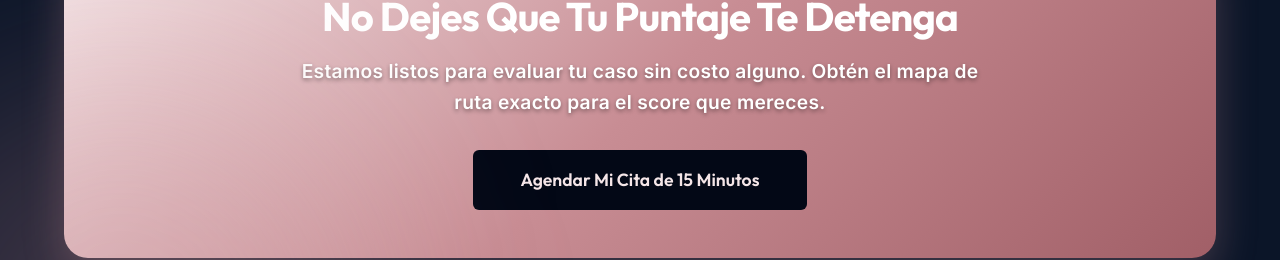
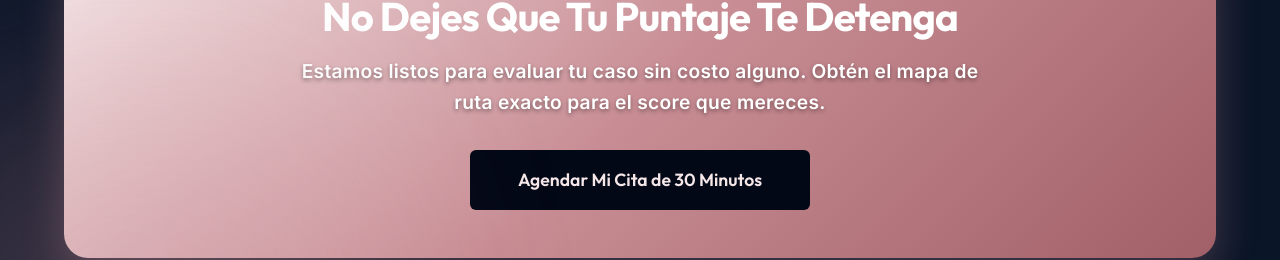
Before and after one commit to franciscoorqueda06-web/PaginaDayani, a React (Vite) app in the folder frontend/: page / in a window 1280 px wide. Shown: the part 5339-5599 px from the top of the page. Built offline with nearby package versions, Linux system fonts and the light colour scheme.

Commit message:
errores de letras

```diff
--- a/frontend/src/components/Offer.jsx
+++ b/frontend/src/components/Offer.jsx
@@ -63,7 +63,7 @@ const Offer = ({ onOpenModal }) => {
             className="btn"
             style={{ background: 'var(--color-bg)', color: 'var(--color-accent-light)', padding: '1rem 3rem', fontSize: '1.1rem', display: 'inline-block' }}
           >
-            Agendar Mi Cita de 15 Minutos
+            Agendar Mi Cita de 30 Minutos
           </a>
         </div>
 
```
